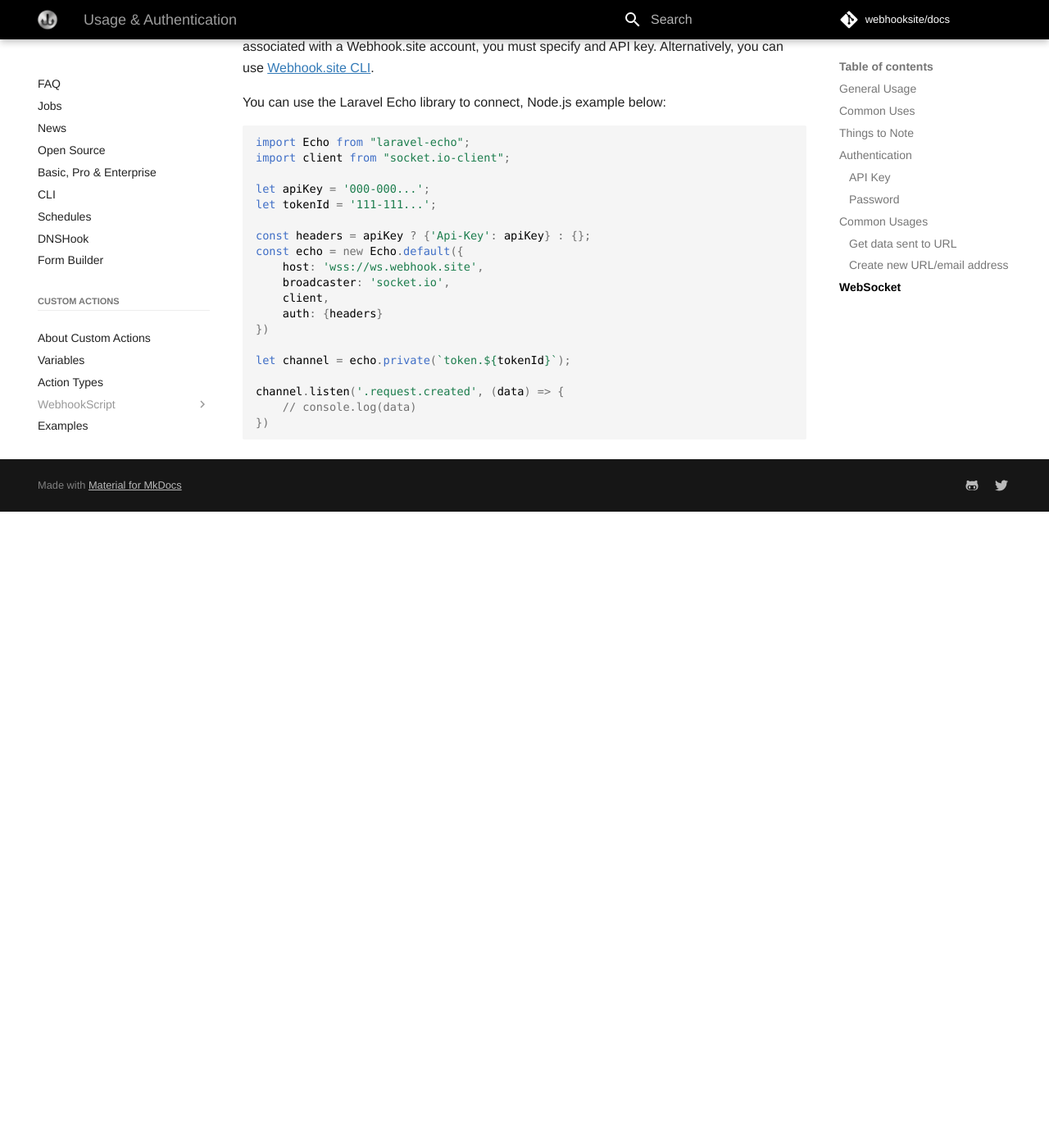
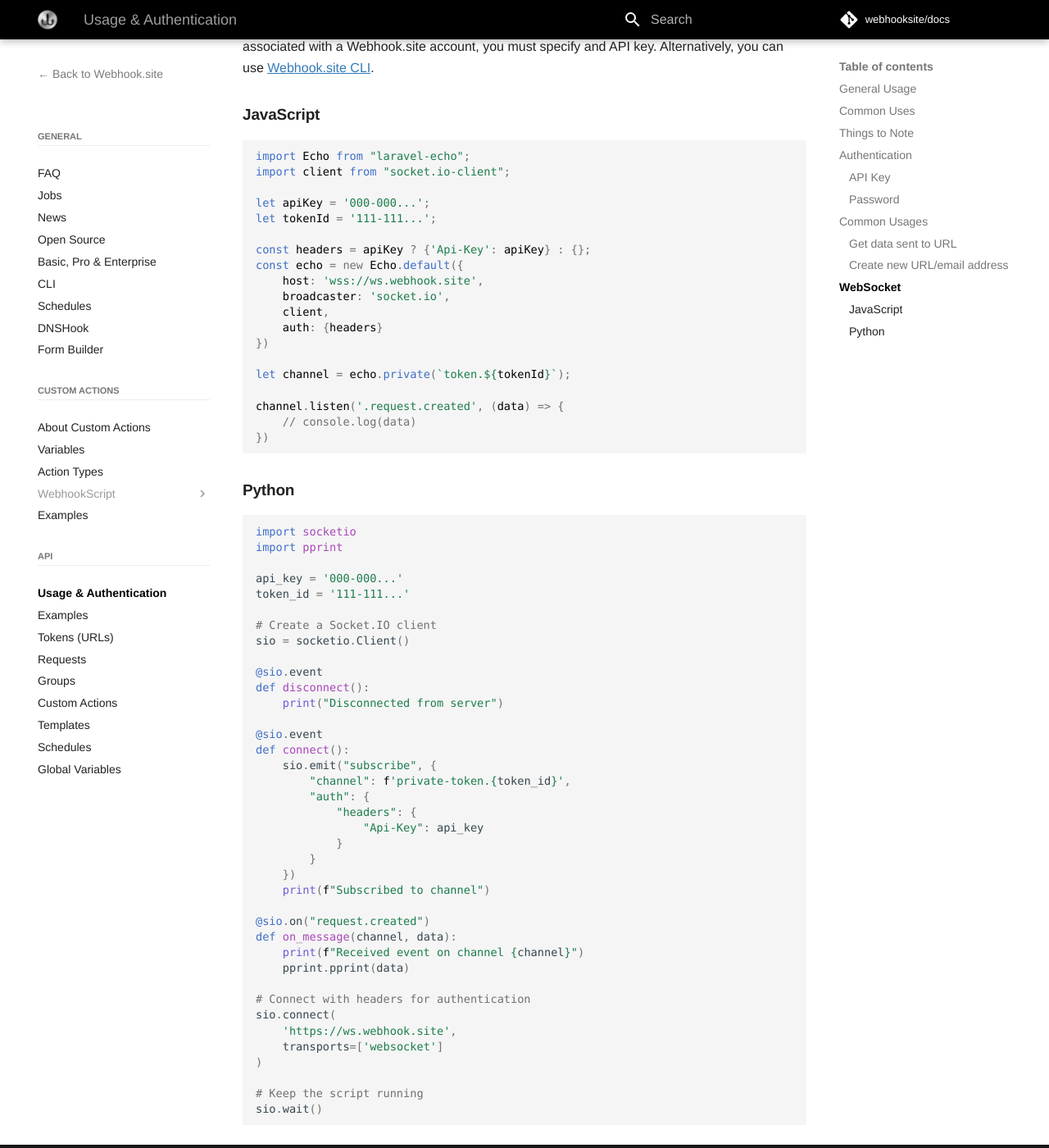
Before and after one commit to webhooksite/docs, an MkDocs documentation site: the page built from docs/api/about.md, in a window 1280 px wide and 1400 px high, scrolled down 2576 px. Shown: the whole window at 82% size. Built offline with MkDocs 1.6.1 and Material for MkDocs 9.7.7, drawn with Linux system fonts in a browser that asks for light colours; comment, search, counter and statistics services are not loaded; before the commit the page ends 3200 px from its top, so only the background shows below that.

Commit message:
Add Python example for WebSocket usage

````diff
--- a/docs/api/about.md
+++ b/docs/api/about.md
@@ -81,7 +81,7 @@
 
 You can connect to Webhook.site's WebSocket server (`wss://ws.webhook.site`) and listen for incoming requests, emails and DNSHooks in your own application. If you listen to a token associated with a Webhook.site account, you must specify and API key. Alternatively, you can use [Webhook.site CLI](/cli.html).
 
-You can use the Laravel Echo library to connect, Node.js example below:
+### JavaScript
 
 ```javascript
 import Echo from "laravel-echo";
@@ -104,3 +104,47 @@
     // console.log(data)
 })
 ```
+
+### Python
+
+```python
+import socketio
+import pprint
+
+api_key = '000-000...'
+token_id = '111-111...'
+
+# Create a Socket.IO client
+sio = socketio.Client()
+
+@sio.event
+def disconnect():
+    print("Disconnected from server")
+
+@sio.event
+def connect():
+    sio.emit("subscribe", {
+        "channel": f'private-token.{token_id}',
+        "auth": {
+            "headers": {
+                "Api-Key": api_key
+            }
+        }
+    })
+    print(f"Subscribed to channel")
+
+@sio.on("request.created")
+def on_message(channel, data):
+    print(f"Received event on channel {channel}")
+    pprint.pprint(data)
+
+# Connect with headers for authentication
+sio.connect(
+    'https://ws.webhook.site',
+    transports=['websocket']
+)
+
+# Keep the script running
+sio.wait()
+
+```
````
